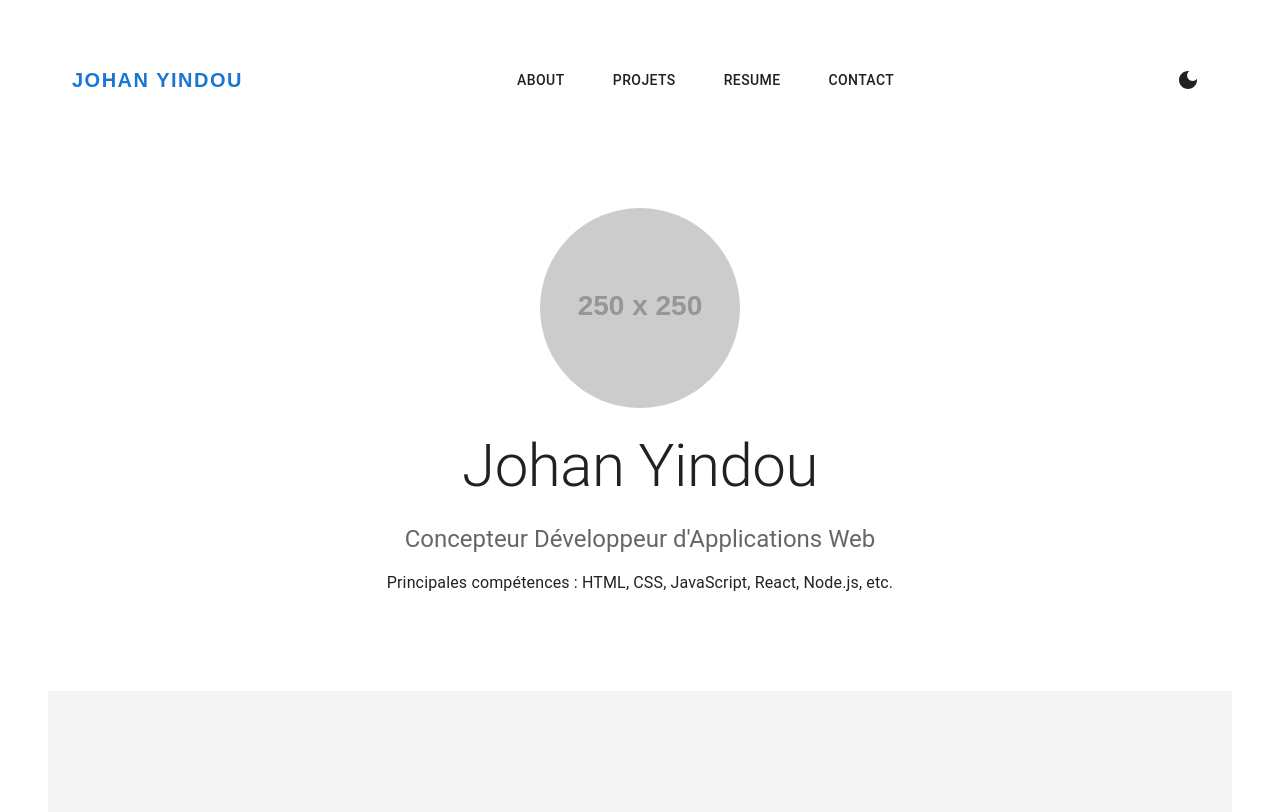
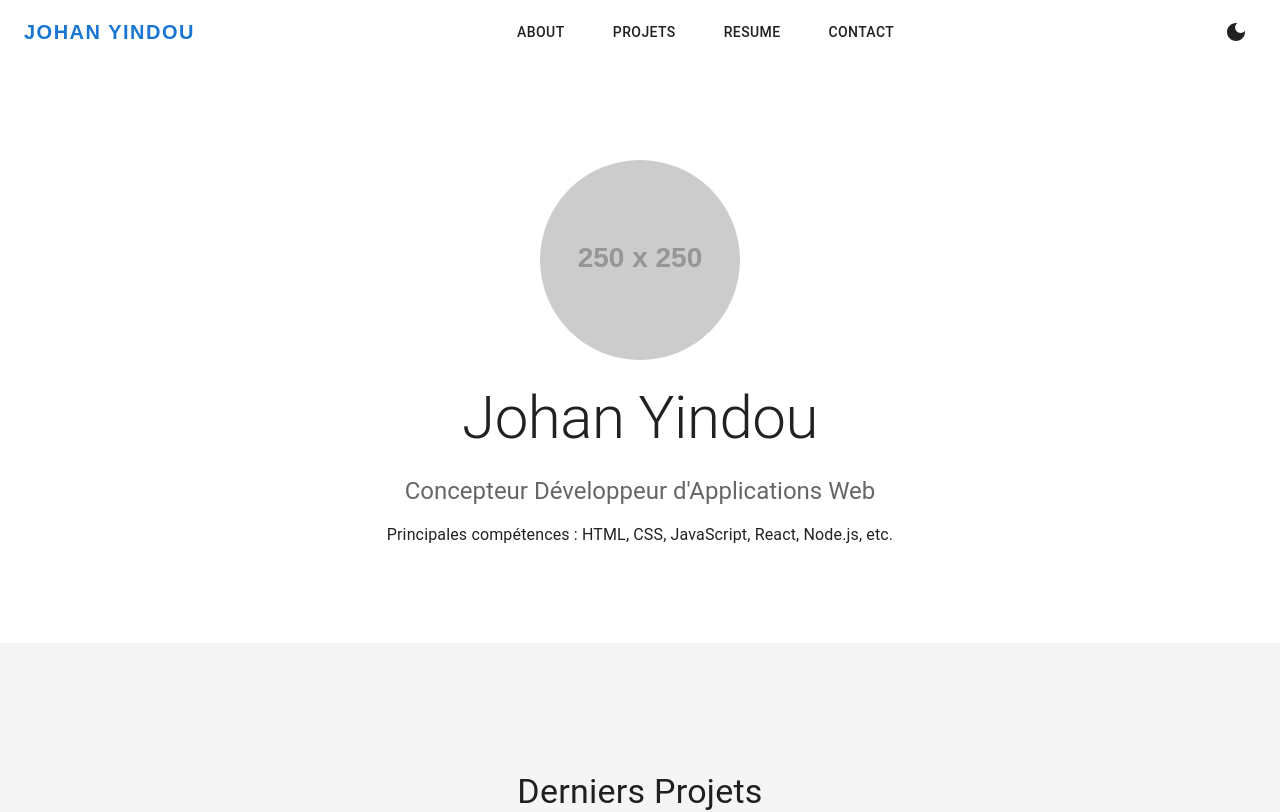
Before and after one commit to JohanYindou/my-portfolio, a React (Vite) app: page / in a window 1280 px wide. Shown: the top 812 px of the page. Built offline with nearby package versions, Linux system fonts and the light colour scheme.

Commit message:
Ajustement sur le padding de la page html

```diff
--- a/src/styles/App.css
+++ b/src/styles/App.css
@@ -4,7 +4,7 @@ body,
   height: 100%;
   width: 100%;
   margin: 0;
-  padding: 1rem;
+  padding: 0;
   box-sizing: border-box;
   font-family: system-ui, Avenir, Helvetica, Arial, sans-serif;
   line-height: 1.5;
```
